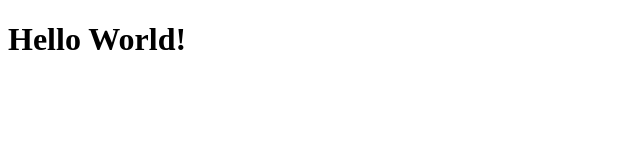
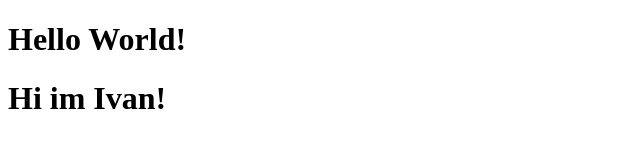
Before and after one commit to ivanlavarez/devtest, a plain HTML site: page index.html in a window 1280 px wide. Shown: the whole page, without its empty margins (0-640 px from the left). Drawn offline with Linux system fonts and the light colour scheme.

Commit message:
minor change

```diff
--- a/index.html
+++ b/index.html
@@ -7,5 +7,6 @@
 </head>
 <body>
     <h1>Hello World!</h1>
+    <h1>Hi im Ivan!</h1>
 </body>
 </html>
```
